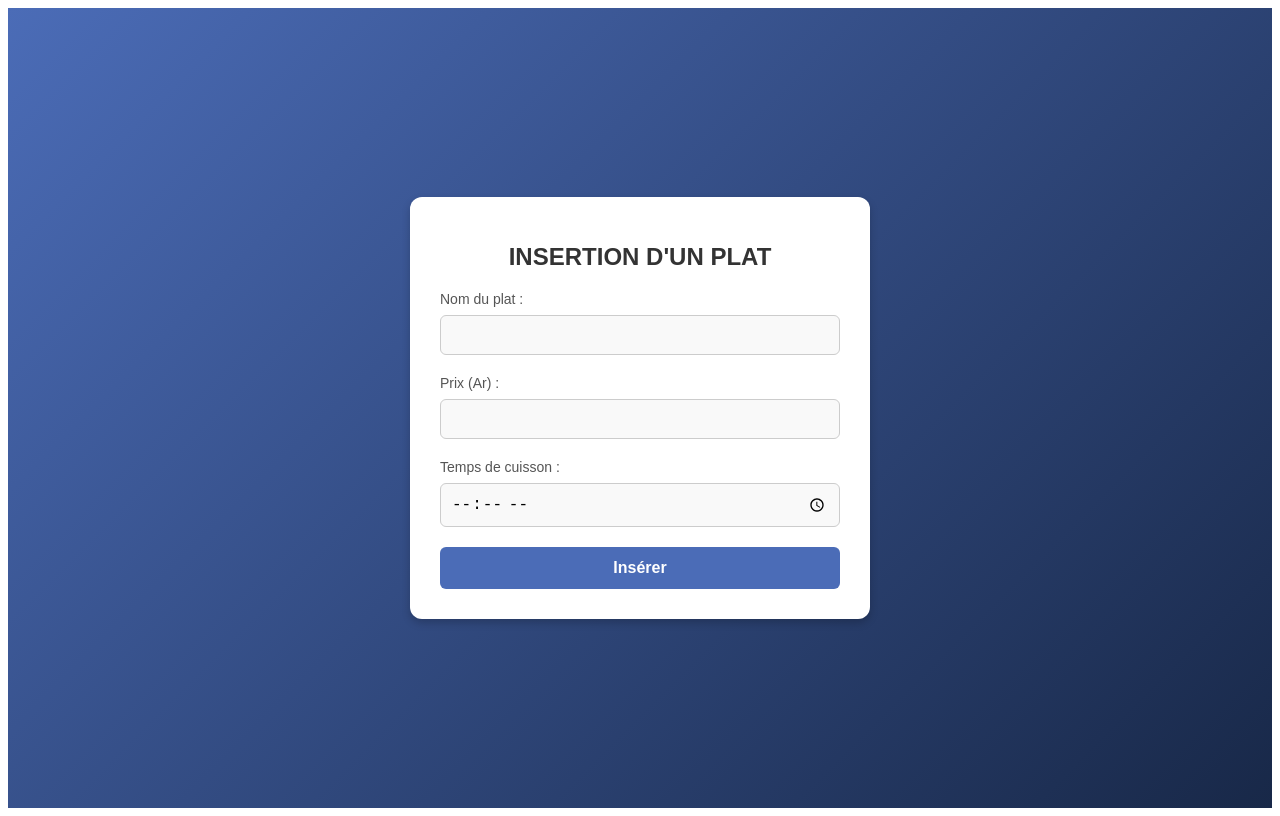
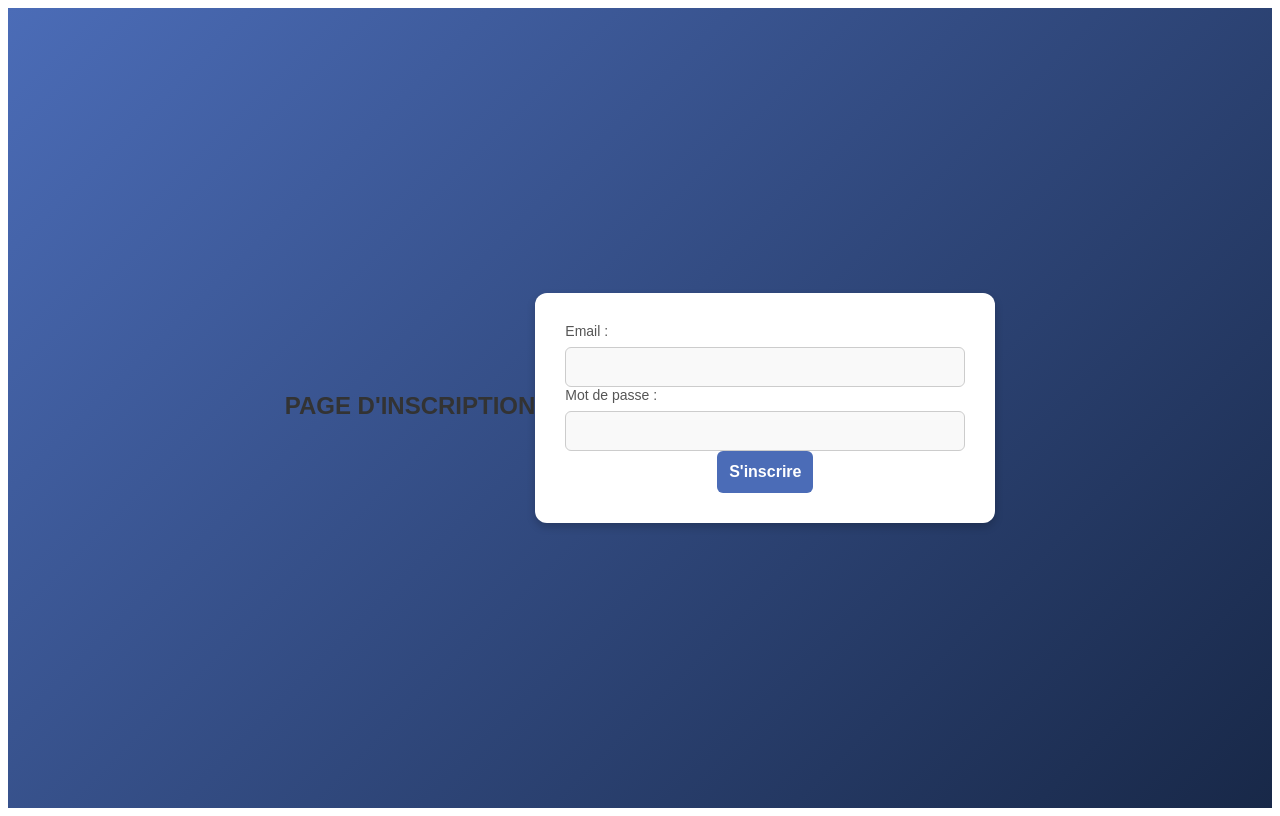
Before and after one commit to SCARFACEKARA/Restaurant_Vue, a Vue app: page /inscription in a window 1280 px wide. Built offline with nearby package versions, Linux system fonts and the light colour scheme.

Commit message:
mety tsara fa atao css @zay

```diff
--- a/src/components/Inscription.vue
+++ b/src/components/Inscription.vue
@@ -1,61 +1,56 @@
 <template>
-  <div class="insert-container">
-    <div class="insert-card">
-      <h1>INSERTION D'UN PLAT</h1>
-
-      <form @submit.prevent="handleSubmit" class="insert-form">
-        <div class="input-group">
-          <label for="nomPlat">Nom du plat :</label>
-          <input type="text" id="nomPlat" v-model="nomPlat" required>
-        </div>
-
-        <div class="input-group">
-          <label for="prixUnitaire">Prix (Ar) :</label>
-          <input type="number" id="prixUnitaire" v-model="prixUnitaire" required>
-        </div>
-
-        <div class="input-group">
-          <label for="tempsCuisson">Temps de cuisson :</label>
-          <input type="time" id="tempsCuisson" v-model="tempsCuisson" required>
-        </div>
-
-        <button type="submit" class="btn-submit">Insérer</button>
-      </form>
-    </div>
+  <div class="inscription-container">
+    <h1>PAGE D'INSCRIPTION</h1>
+    <!-- Formulaire d'inscription -->
+    <form @submit.prevent="handleSubmit" class="inscription-form">
+      <!-- Champ pour l'email -->
+      <div class="input-group">
+        <label for="email">Email :</label>
+        <input type="email" id="email" v-model="email" required>
+      </div>
+      <!-- Champ pour le mot de passe -->
+      <div class="input-group">
+        <label for="password">Mot de passe :</label>
+        <input type="password" id="password" v-model="password" required>
+      </div>
+      <!-- Bouton de soumission -->
+      <button type="submit" class="btn-submit">S'inscrire</button>
+    </form>
   </div>
 </template>
 
 <script>
+// Importation de la fonction postData pour envoyer la requête HTTP
 import { postData } from '../utils/api';
 
 export default {
   data() {
     return {
-      nomPlat: '',
-      prixUnitaire: '',
-      tempsCuisson: ''
+      email: '',       // Stocke l'email de l'utilisateur
+      password: ''     // Stocke le mot de passe de l'utilisateur
     };
   },
   methods: {
+    /**
+     * Méthode pour gérer la soumission du formulaire d'inscription.
+     * - Envoie les informations de l'utilisateur à l'API.
+     * - Affiche la réponse du serveur dans la console.
+     */
     async handleSubmit() {
       try {
         const payload = {
-          nomPlat: this.nomPlat,
-          prixUnitaire: this.prixUnitaire,
-          tempsCuisson: this.tempsCuisson
+          email: this.email,
+          mdp: this.password,
+          role: "ADMIN" // Rôle par défaut pour l'utilisateur
         };
-
-        const response = await postData("admin/plats/create", payload);
+        const response = await postData("users/create", payload);
         console.log("Réponse du serveur :", response);
-
-        this.nomPlat = '';
-        this.prixUnitaire = '';
-        this.tempsCuisson = '';
-
-        alert("Plat inséré avec succès !");
+        // Redirection après une inscription réussie (ajout potentiel)
+        if (response.success) {
+          this.$router.push({ name: 'LoginPage' }); // Redirection vers la connexion
+        }
       } catch (error) {
-        console.error("Erreur lors de l'insertion des données :", error);
-        alert("Une erreur est survenue, veuillez réessayer.");
+        console.error("Erreur lors de l'inscription :", error);
       }
     }
   }
@@ -63,7 +58,7 @@ export default {
 </script>
 
 <style scoped>
-.insert-container {
+.inscription-container {
   display: flex;
   justify-content: center;
   align-items: center;
@@ -72,7 +67,7 @@ export default {
   font-family: Arial, sans-serif;
 }
 
-.insert-card {
+.inscription-form {
   background: white;
   border-radius: 12px;
   padding: 30px;
@@ -87,12 +82,6 @@ h1 {
   color: #333;
   margin-bottom: 20px;
   font-weight: bold;
-}
-
-.insert-form {
-  display: flex;
-  flex-direction: column;
-  gap: 20px;
 }
 
 .input-group {
```
